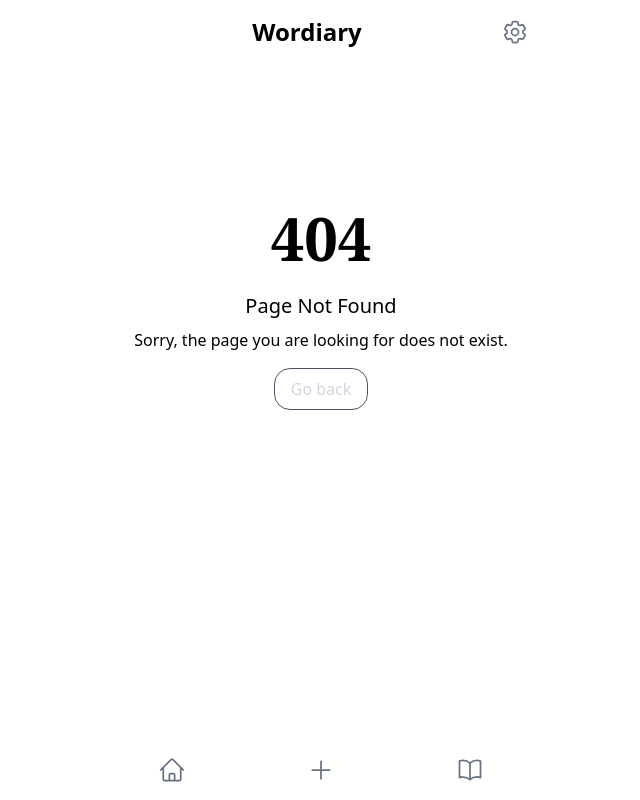
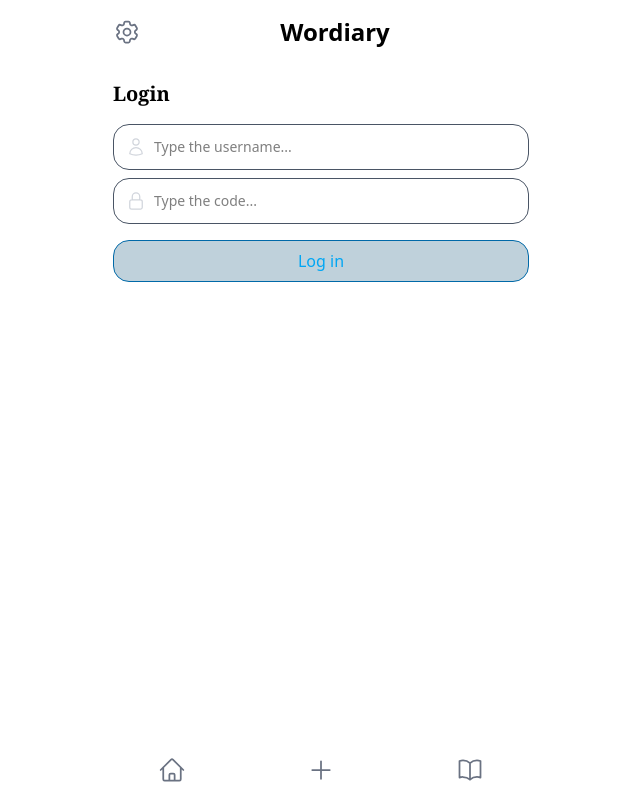
Before and after one commit to marcxzz/wordiary, a Next.js app: page /login in a window 1280 px wide. Before the commit this address had no page. Shown: the whole page, without its empty margins (319-959 px from the left). Built offline with nearby package versions, Linux system fonts and the light colour scheme.

Commit message:
added authentication

```diff
--- a/package.json
+++ b/package.json
@@ -10,6 +10,7 @@
   },
   "dependencies": {
     "@neondatabase/serverless": "^1.0.1",
+    "cookie": "^1.0.2",
     "next": "15.3.3",
     "react": "^19.0.0",
     "react-dom": "^19.0.0"
--- /dev/null
+++ b/src/app/api/login/route.js
@@ -0,0 +1,29 @@
+import { NextResponse } from 'next/server';
+import { serialize } from 'cookie';
+
+export async function POST(req) {
+  const body = await req.json();
+  const { username, code } = body;
+
+  if (
+    username === process.env.AUTH_USERNAME &&
+    code === process.env.AUTH_CODE
+  ) {
+    const cookie = serialize('auth', 'ok', {
+      httpOnly: true,
+      sameSite: 'strict',
+      secure: process.env.NODE_ENV === 'production', // Uncomment for production
+      path: '/',
+      maxAge: 60 * 60 * 8,
+    });
+
+    return new NextResponse(JSON.stringify({ success: true }), {
+      status: 200,
+      headers: { 'Set-Cookie': cookie },
+    });
+  }
+
+  return new NextResponse(JSON.stringify({ success: false }), {
+    status: 401,
+  });
+}
--- /dev/null
+++ b/src/app/api/logout/route.js
@@ -0,0 +1,17 @@
+import { NextResponse } from 'next/server';
+import { serialize } from 'cookie';
+
+export async function POST() {
+  const cookie = serialize('auth', '', {
+    httpOnly: true,
+    sameSite: 'strict',
+    secure: process.env.NODE_ENV === 'production', // Uncomment for production
+    path: '/',
+    maxAge: 0,
+  });
+
+  return new NextResponse(null, {
+    status: 200,
+    headers: { 'Set-Cookie': cookie },
+  });
+}
--- /dev/null
+++ b/src/app/login/page.js
@@ -0,0 +1,62 @@
+'use client';
+
+import { useState } from 'react';
+import { useRouter } from 'next/navigation';
+import AlertDanger from '@/components/common/alerts/AlertDanger';
+
+export default function LoginPage() {
+  const [username, setUsername] = useState('');
+  const [code, setCode] = useState('');
+  const [error, setError] = useState('');
+  const router = useRouter();
+
+  const handleLogin = async (e) => {
+    e.preventDefault();
+
+    const res = await fetch('/api/login', {
+      method: 'POST',
+      headers: { 'Content-Type': 'application/json' },
+      body: JSON.stringify({ username, code }),
+    });
+
+    if (res.ok) {
+      router.push('/');
+    } else {
+      setError('Invalid credentials.');
+    }
+  };
+
+  return (
+    <form onSubmit={handleLogin}>
+      <h1 className='h1'>Login</h1>
+
+      <div className="flex rounded-2xl dark:bg-gray-700 border border-gray-600 overflow-hidden mb-2">
+        <div className="p-1 flex w-full">
+          <div className="p-2">
+            <svg xmlns="http://www.w3.org/2000/svg" fill="none" viewBox="0 0 24 24" strokeWidth={1.5} stroke="currentColor" className="size-5 text-gray-300">
+              <path strokeLinecap="round" strokeLinejoin="round" d="M15.75 6a3.75 3.75 0 1 1-7.5 0 3.75 3.75 0 0 1 7.5 0ZM4.501 20.118a7.5 7.5 0 0 1 14.998 0A17.933 17.933 0 0 1 12 21.75c-2.676 0-5.216-.584-7.499-1.632Z" />
+            </svg>
+          </div>
+          <input type="text" placeholder="Type the username..." className="w-full outline-none dark:text-white text-sm" required value={username || ''} onChange={(e) => setUsername(e.target.value)} />
+        </div>
+      </div>
+
+      <div className="flex rounded-2xl dark:bg-gray-700 border border-gray-600 overflow-hidden">
+        <div className="p-1 flex w-full">
+          <div className="p-2">
+            <svg xmlns="http://www.w3.org/2000/svg" fill="none" viewBox="0 0 24 24" strokeWidth={1.5} stroke="currentColor" className="size-5 text-gray-300">
+              <path strokeLinecap="round" strokeLinejoin="round" d="M16.5 10.5V6.75a4.5 4.5 0 1 0-9 0v3.75m-.75 11.25h10.5a2.25 2.25 0 0 0 2.25-2.25v-6.75a2.25 2.25 0 0 0-2.25-2.25H6.75a2.25 2.25 0 0 0-2.25 2.25v6.75a2.25 2.25 0 0 0 2.25 2.25Z" />
+            </svg>
+          </div>
+          <input type="password" placeholder="Type the code..." className="w-full outline-none dark:text-white text-sm" required value={code} onChange={(e) => setCode(e.target.value)} />
+        </div>
+      </div>
+
+      <button type="submit" className='button button-primary w-full mt-4'>Log in</button>
+
+      {error && (
+        <AlertDanger message={error} type='error' />
+      )}
+    </form>
+  );
+}
--- a/src/components/common/Header.jsx
+++ b/src/components/common/Header.jsx
@@ -5,11 +5,15 @@ import { usePathname } from "next/navigation"
 export default function Header() {
 	const activePath = usePathname()
 
+  const logout = async () => {
+    await fetch('/api/logout', { method: 'POST' });
+    window.location.href = '/login';
+  };
+
 	return (
 		<div className="dark:bg-gray-900 w-full font-semibold text-2xl sticky top-0 text-center">
 			<div className="max-w-md mx-auto p-4">
-				Wordiary
-				<div className="relative float-right right-0 top-0 my-0.5">
+				<div className="relative float-left left-0 top-0 my-0.5">
 					<a href="/settings">
 						<svg xmlns="http://www.w3.org/2000/svg" fill="none" viewBox="0 0 24 24" strokeWidth={1.5} stroke="currentColor" className={`size-7 ${activePath == '/settings' ? 'text-gray-200' : 'text-gray-500'}`} suppressHydrationWarning>
 							<path strokeLinecap="round" strokeLinejoin="round" d="M9.594 3.94c.09-.542.56-.94 1.11-.94h2.593c.55 0 1.02.398 1.11.94l.213 1.281c.063.374.313.686.645.87.074.04.147.083.22.127.325.196.72.257 1.075.124l1.217-.456a1.125 1.125 0 0 1 1.37.49l1.296 2.247a1.125 1.125 0 0 1-.26 1.431l-1.003.827c-.293.241-.438.613-.43.992a7.723 7.723 0 0 1 0 .255c-.008.378.137.75.43.991l1.004.827c.424.35.534.955.26 1.43l-1.298 2.247a1.125 1.125 0 0 1-1.369.491l-1.217-.456c-.355-.133-.75-.072-1.076.124a6.47 6.47 0 0 1-.22.128c-.331.183-.581.495-.644.869l-.213 1.281c-.09.543-.56.94-1.11.94h-2.594c-.55 0-1.019-.398-1.11-.94l-.213-1.281c-.062-.374-.312-.686-.644-.87a6.52 6.52 0 0 1-.22-.127c-.325-.196-.72-.257-1.076-.124l-1.217.456a1.125 1.125 0 0 1-1.369-.49l-1.297-2.247a1.125 1.125 0 0 1 .26-1.431l1.004-.827c.292-.24.437-.613.43-.991a6.932 6.932 0 0 1 0-.255c.007-.38-.138-.751-.43-.992l-1.004-.827a1.125 1.125 0 0 1-.26-1.43l1.297-2.247a1.125 1.125 0 0 1 1.37-.491l1.216.456c.356.133.751.072 1.076-.124.072-.044.146-.086.22-.128.332-.183.582-.495.644-.869l.214-1.28Z" />
@@ -17,6 +21,16 @@ export default function Header() {
 						</svg>
 					</a>
 				</div>
+				Wordiary
+				{activePath !== '/login' && (
+					<div className="relative float-right right-0 top-0 my-0.5">
+						<button onClick={logout}>
+							<svg xmlns="http://www.w3.org/2000/svg" fill="none" viewBox="0 0 24 24" strokeWidth={1.5} stroke="currentColor" className="size-7 text-gray-500 cursor-pointer" suppressHydrationWarning>
+								<path strokeLinecap="round" strokeLinejoin="round" d="M8.25 9V5.25A2.25 2.25 0 0 1 10.5 3h6a2.25 2.25 0 0 1 2.25 2.25v13.5A2.25 2.25 0 0 1 16.5 21h-6a2.25 2.25 0 0 1-2.25-2.25V15m-3 0-3-3m0 0 3-3m-3 3H15" />
+							</svg>
+						</button>
+					</div>
+				)}
 			</div>
 		</div>
 	)
--- a/src/components/common/alerts/AlertDanger.jsx
+++ b/src/components/common/alerts/AlertDanger.jsx
@@ -1,4 +1,4 @@
-export default function AlertDanger({ message }) {
+export default function AlertDanger({ message, type = 'success' }) {
   return (
     <div className="flex items-center p-4 mt-8 text-sm rounded-2xl bg-red-900/25 text-red-400 border border-red-800" role="alert">
       <svg className="shrink-0 inline w-4 h-4 me-3 my-auto" aria-hidden="true" xmlns="http://www.w3.org/2000/svg" fill="currentColor" viewBox="0 0 20 20">
@@ -6,7 +6,7 @@ export default function AlertDanger({ message }) {
       </svg>
       <span className="sr-only">Info</span>
       <div>
-        <span className="font-medium">Success!</span> {message}
+        <span className="font-medium">{type === 'success' ? 'Success!' : 'Error!'}</span> {message}
       </div>
     </div>
   )
--- /dev/null
+++ b/src/middleware.js
@@ -0,0 +1,21 @@
+import { NextResponse } from 'next/server';
+
+export function middleware(req) {
+  const { pathname } = req.nextUrl;
+
+  if (pathname.startsWith('/login') || pathname.startsWith('/api')) {
+    return NextResponse.next();
+  }
+
+  const auth = req.cookies.get('auth');
+  console.log('Cookie auth:', auth);
+  if (auth?.value !== 'ok') {
+    return NextResponse.redirect(new URL('/login', req.url));
+  }
+
+  return NextResponse.next();
+}
+
+export const config = {
+  matcher: ['/', '/dashboard/:path*'], // proteggi tutte le rotte che vuoi
+};
```
Also changed, not shown: 3 other files (tests, documents, lock files or other folders).
